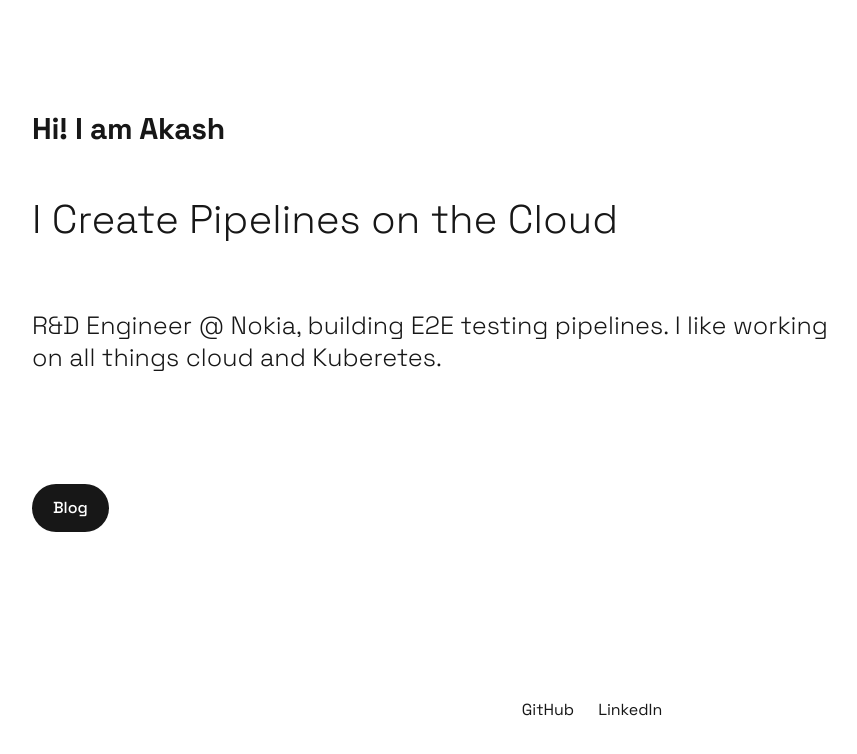
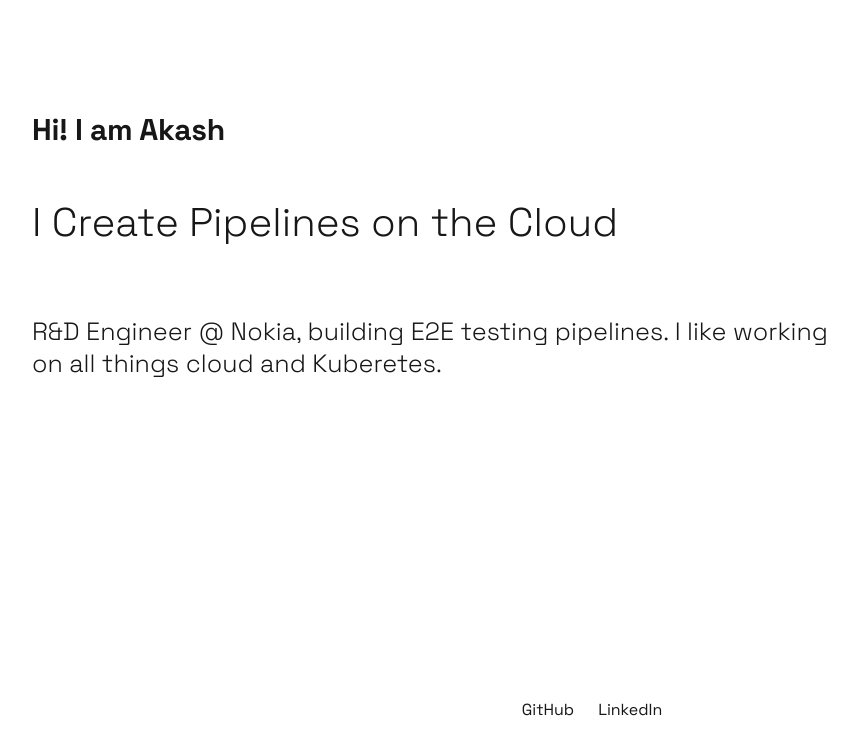
Before and after one commit to Akash667/akash667.github.io, a Next.js app: page / in a window 1280 px wide. Shown: the top 754 px of the page, without its empty margins (48-905 px from the left). Built offline with nearby package versions, Linux system fonts and the light colour scheme.

Commit message:
TEMP ignore blog button

```diff
--- a/app/globals.css
+++ b/app/globals.css
@@ -1,10 +1,7 @@
 :root {
   --background: #ffffff;
   --foreground: #171717;
-  --primary-color: #ffb6c1;
-  --secondary-color: #98fb98;
-  --text-color: #333;
-  --background-color: #fff;
+
 }
 
 @media (prefers-color-scheme: dark) {
--- a/app/page.module.css
+++ b/app/page.module.css
@@ -87,6 +87,7 @@
 
 a.primary {
   background: var(--foreground);
+  display: none;
   color: var(--background);
   gap: 8px;
 }
```
